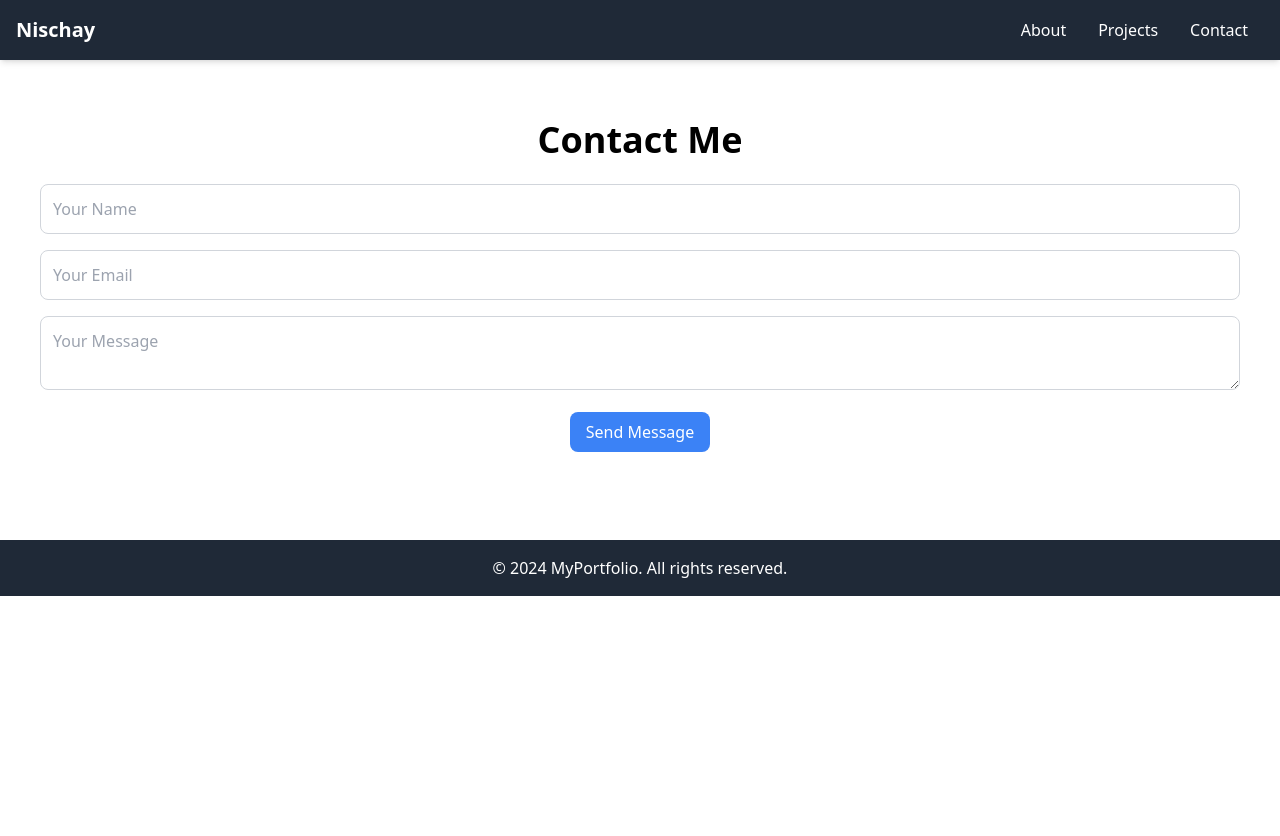
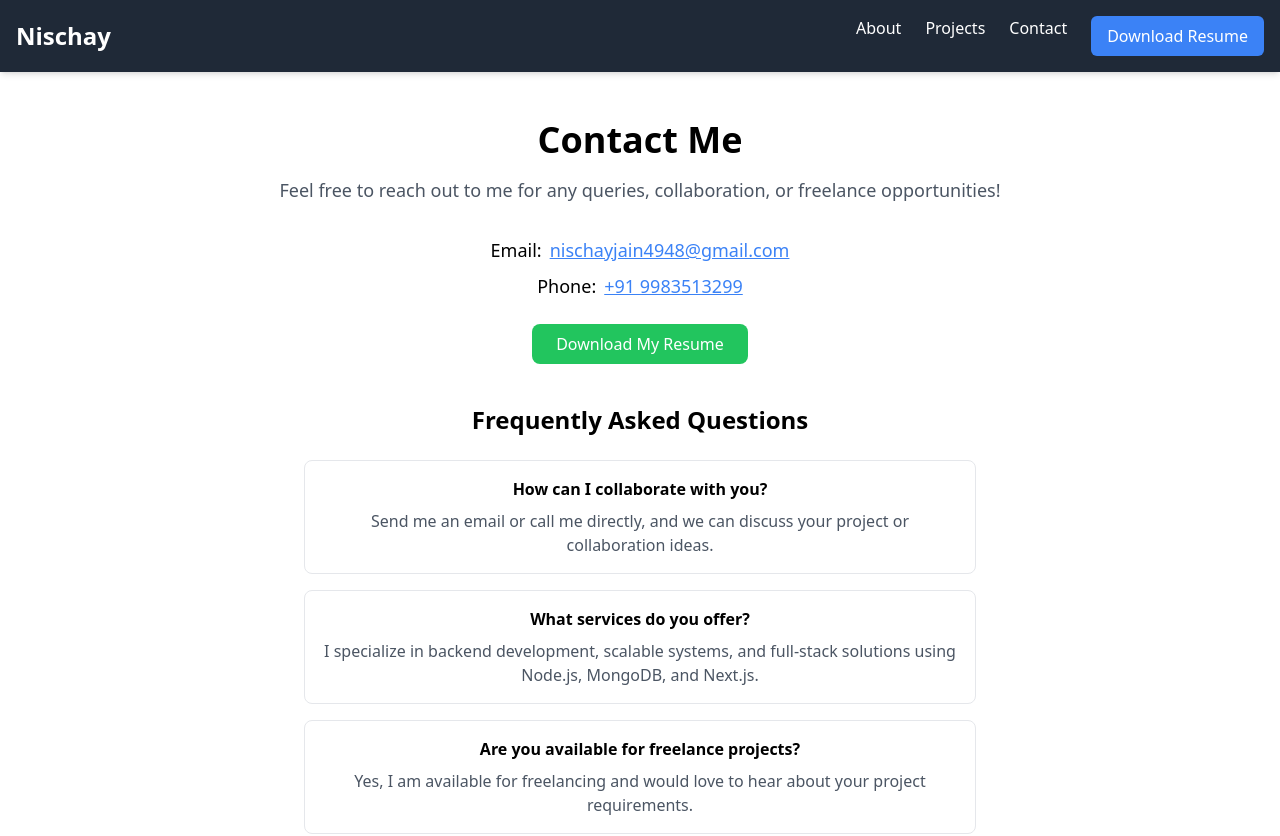
Before and after one commit to nischayjain4948/nischayjain.dev, a Next.js app: page /contact in a window 1280 px wide. Shown: the top 836 px of the page. Before the commit the page ends 800 px from the top, so only its background shows below. Built offline with nearby package versions, Linux system fonts and the light colour scheme.

Commit message:
adding a resume download functionality & update the contact page

```diff
--- a/app/components/Navbar.js
+++ b/app/components/Navbar.js
@@ -1,17 +1,91 @@
 // app/components/Navbar.js
+"use client"
 import Link from 'next/link';
+import { useState } from 'react';
 
 export default function Navbar() {
+  const [isOpen, setIsOpen] = useState(false);
+
   return (
     <nav className="bg-gray-800 text-white p-4 shadow-md fixed w-full top-0 z-10">
       <div className="container mx-auto flex justify-between items-center">
-        <Link href="/" className="text-xl font-semibold">Nischay</Link>
-        <div>
-          <Link href="/about" className="px-4 hover:text-gray-400">About</Link>
-          <Link href="/projects" className="px-4 hover:text-gray-400">Projects</Link>
-          <Link href="/contact" className="px-4 hover:text-gray-400">Contact</Link>
+        {/* Logo/Brand */}
+        <Link href="/" className="text-2xl font-bold">
+          Nischay
+        </Link>
+
+        {/* Desktop Links */}
+        <div className="hidden md:flex space-x-6">
+          <Link href="/about" className="hover:text-gray-400">
+            About
+          </Link>
+          <Link href="/projects" className="hover:text-gray-400">
+            Projects
+          </Link>
+          <Link href="/contact" className="hover:text-gray-400">
+            Contact
+          </Link>
+          <Link href="/nischayjain.pdf" target="_blank" className="bg-blue-500 px-4 py-2 rounded-md hover:bg-blue-600">
+            Download Resume
+          </Link>
         </div>
+
+        {/* Hamburger Menu */}
+        <button
+          onClick={() => setIsOpen(!isOpen)}
+          className="md:hidden focus:outline-none"
+        >
+          <svg
+            className="w-6 h-6"
+            fill="none"
+            stroke="currentColor"
+            viewBox="0 0 24 24"
+            xmlns="http://www.w3.org/2000/svg"
+          >
+            <path
+              strokeLinecap="round"
+              strokeLinejoin="round"
+              strokeWidth="2"
+              d={isOpen ? "M6 18L18 6M6 6l12 12" : "M4 6h16M4 12h16M4 18h16"}
+            ></path>
+          </svg>
+        </button>
       </div>
+
+      {/* Mobile Menu */}
+      {isOpen && (
+        <div className="md:hidden bg-gray-800 text-white">
+          <Link
+            href="/about"
+            className="block px-4 py-2 hover:bg-gray-700"
+            onClick={() => setIsOpen(false)}
+          >
+            About
+          </Link>
+          <Link
+            href="/projects"
+            className="block px-4 py-2 hover:bg-gray-700"
+            onClick={() => setIsOpen(false)}
+          >
+            Projects
+          </Link>
+          <Link
+            href="/contact"
+            className="block px-4 py-2 hover:bg-gray-700"
+            onClick={() => setIsOpen(false)}
+          >
+            Contact
+          </Link>
+          <Link
+            href="/nischayjain.pdf"
+            target="_blank"
+            className="block px-4 py-2 bg-blue-500 rounded-md hover:bg-blue-600"
+            onClick={() => setIsOpen(false)}
+          >
+            Download Resume
+          </Link>
+        </div>
+      )}
     </nav>
   );
 }
--- a/app/contact/page.js
+++ b/app/contact/page.js
@@ -1,30 +1,58 @@
-// app/contact/page.js
+"use client"
 export default function Contact() {
   return (
     <section className="text-center p-10">
       <h1 className="text-4xl font-bold">Contact Me</h1>
-        <form className="mt-6">
-          <input
-            type="text"
-            placeholder="Your Name"
-            className="w-full p-3 mb-4 border border-gray-300 rounded-lg"
-          />
-          <input
-            type="email"
-            placeholder="Your Email"
-            className="w-full p-3 mb-4 border border-gray-300 rounded-lg"
-          />
-          <textarea
-            placeholder="Your Message"
-            className="w-full p-3 mb-4 border border-gray-300 rounded-lg"
-          ></textarea>
+      <p className="text-lg mt-4 text-gray-600">
+        Feel free to reach out to me for any queries, collaboration, or freelance opportunities!
+      </p>
+
+      {/* Contact Information */}
+      <section className="mt-8 text-center">
+        <p className="text-lg">
+          Email:
+          <a href="mailto:nischayjain4948@gmail.com" className="text-blue-500 underline ml-2">
+            nischayjain4948@gmail.com
+          </a>
+        </p>
+        <p className="text-lg mt-2">
+          Phone:
+          <a href="tel:+919876543210" className="text-blue-500 underline ml-2">
+            +91 9983513299
+          </a>
+        </p>
         <button
-            type="submit"
-            className="bg-blue-500 text-white py-2 px-4 rounded-lg"
+          className="mt-6 bg-green-500 text-white py-2 px-6 rounded-lg hover:bg-green-600"
+          onClick={() => window.open("/nischayjain.pdf", "_blank")}
         >
-            Send Message
+          Download My Resume
         </button>
-        </form>
+      </section>
+
+      {/* FAQs Section */}
+      <section className="mt-10">
+        <h2 className="text-2xl font-bold">Frequently Asked Questions</h2>
+        <div className="mt-6 space-y-4 max-w-2xl mx-auto">
+          <div className="border p-4 rounded-lg">
+            <h3 className="font-bold">How can I collaborate with you?</h3>
+            <p className="mt-2 text-gray-600">
+              Send me an email or call me directly, and we can discuss your project or collaboration ideas.
+            </p>
+          </div>
+          <div className="border p-4 rounded-lg">
+            <h3 className="font-bold">What services do you offer?</h3>
+            <p className="mt-2 text-gray-600">
+              I specialize in backend development, scalable systems, and full-stack solutions using Node.js, MongoDB, and Next.js.
+            </p>
+          </div>
+          <div className="border p-4 rounded-lg">
+            <h3 className="font-bold">Are you available for freelance projects?</h3>
+            <p className="mt-2 text-gray-600">
+              Yes, I am available for freelancing and would love to hear about your project requirements.
+            </p>
+          </div>
+        </div>
+      </section>
     </section>
   );
 }
--- a/app/page.js
+++ b/app/page.js
@@ -37,7 +37,7 @@ export default function Home() {
             src="/nischay.jpeg" // Replace with your actual profile image
             alt="Profile Picture"
             className="mx-auto rounded-full border-4 border-white"
-            width={150}
+            width={200}
             height={150}
           />
           <h1 className="text-2xl sm:text-4xl font-bold mt-4 bg-clip-text text-transparent bg-gradient-to-r from-blue-400 via-green-400 to-purple-400 animate-gradient-text">
@@ -141,7 +141,15 @@ export default function Home() {
   >
     <i className="devicon-twitter-plain colored text-3xl sm:text-4xl cursor-pointer"></i>
   </Link>
+  <Link
+    href="mailto:nischayjain4948@gmail.com"
+    target="_blank"
+    rel="noopener noreferrer"
+  >
+    <i className="devicon-google-plain colored text-3xl sm:text-4xl cursor-pointer"></i>
+  </Link>
 </div>
+
 
       {/* Animation Keyframes */}
       <style jsx>{`
```
Also changed, not shown: 1 other file (tests, documents, lock files or other folders). Lines whose indentation alone changed are shown as unchanged.
